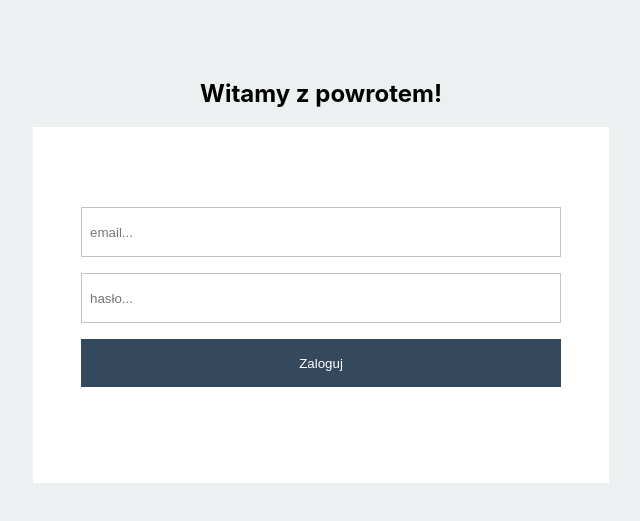
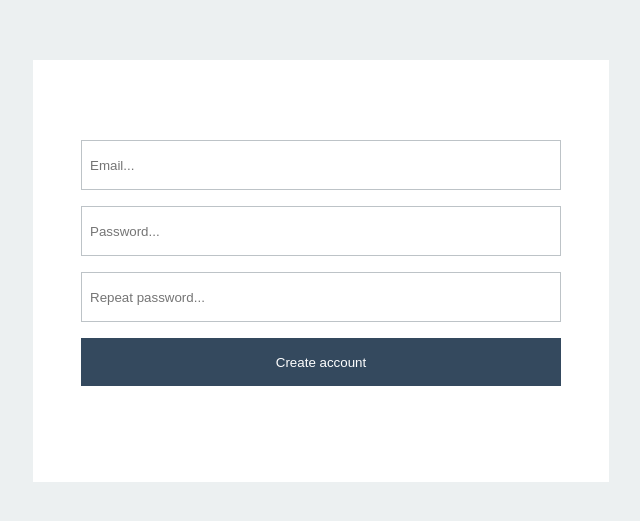
Before and after one commit to SebastianArmata22/timetable, a React (Create React App) app: page /registration in a window 1280 px wide. Shown: the part 129-650 px from the top of the page, without its empty margins (319-959 px from the left). Built offline with nearby package versions, Linux system fonts and the light colour scheme; no server answers.

Commit message:
add style for registartion and add logout

```diff
--- a/package.json
+++ b/package.json
@@ -15,6 +15,7 @@
     "react-dom": "^17.0.2",
     "react-firebase-hooks": "^2.2.0",
     "react-hours": "^1.0.1",
+    "react-router-dom": "^5.2.0",
     "react-scripts": "4.0.3",
     "scheduler-calendar": "^3.1.0",
     "web-vitals": "^1.1.2"
--- a/src/App.js
+++ b/src/App.js
@@ -3,12 +3,23 @@ import Login from './components/login/Login'
 import Account from './components/account/Account'
 import { auth } from './firebase/config'
 import { useAuthState } from 'react-firebase-hooks/auth'
+import { BrowserRouter as Router, Route, Switch } from 'react-router-dom'
+import Registration from './components/registration/Registration'
 
 function App() {
   const [userIsLogged]=useAuthState(auth)
   return (
     <div className="App">
-      {userIsLogged ? <Account /> : <Login />}
+      <Router>
+            <Switch>
+              <Route path="/registration">
+                <Registration />
+              </Route>
+              <Route path="/">
+              {userIsLogged ? <Account /> : <Login />}
+              </Route>
+            </Switch>
+          </Router>
     </div>
   );
 }
--- a/src/components/NavBar/NavBar.js
+++ b/src/components/NavBar/NavBar.js
@@ -1,13 +1,20 @@
 import React, { useState } from 'react'
+import { useHistory } from 'react-router-dom'
 import avatar from '../../assets/img/undraw_profile.svg'
+import { auth } from '../../firebase/config'
 import './navBar.css'
 const NavBar = ({user}) => {
+    const history=useHistory()
     const [showMenu, setShowMenu]=useState(false)
     const changeShowMenu = ()=>{
         setShowMenu(prev=>!prev)
     }
     const logout=()=>{
-
+        auth.signOut().then(() => {
+            history.push("/")
+          }).catch((error) => {
+            console.log(error)
+          });
     }
     return (
         <div className="nav shadow">
--- a/src/components/login/Login.js
+++ b/src/components/login/Login.js
@@ -1,6 +1,7 @@
 import React, { useState } from 'react'
 import { auth } from '../../firebase/config'
 import './login.css'
+import { Link } from 'react-router-dom'
 const Login = () => {
     const [userCredential, setuserCredential]= useState({
         email: "",
@@ -27,7 +28,7 @@ const Login = () => {
         event.preventDefault()
     }
     return (
-        <div className="login">
+    <div className="login">
         <h2>Witamy z powrotem!</h2>
         <form onSubmit={loginSubmit} className="login-form">
             <input name="email" type="email" placeholder="email..." value={userCredential.email}
@@ -36,6 +37,7 @@ const Login = () => {
                 onChange={changeUserCredential}></input>
             <input type="submit" value="Zaloguj"></input>
         </form>
+        <Link to="/registration">Registration</Link>
     </div>
     )
 }
--- a/src/components/registration/Registration.js
+++ b/src/components/registration/Registration.js
@@ -0,0 +1,70 @@
+import React, { useState } from 'react'
+import { useHistory } from 'react-router-dom'
+import { auth } from '../../firebase/config'
+import './registration.scss'
+
+const Registration = () => {
+    const history=useHistory()
+    const [user, setUser]=useState({
+        name: "",
+        lastName: "",
+        email: "",
+        password: "",
+        repeatPassword: ""
+    })
+
+    const changeUser=(event)=>{
+        const {name, value}=event.target
+        setUser(prevState => ({
+            ...prevState,
+            [name]: value
+        }))
+    }
+
+    const registrarion=(event)=>{
+        event.preventDefault()
+        if(user.password===user.repeatPassword){
+            auth.createUserWithEmailAndPassword(user.email, user.password).then(() => {
+                history.push('/')
+
+            })
+            .catch((error) => {
+              var errorCode = error.code;
+              var errorMessage = error.message;
+              console.log(errorCode, errorMessage)
+            });
+        }
+    }
+
+    return (
+            <div className="registration">
+                <form onSubmit={registrarion} className="registration-form">
+                    <input
+                        name="email"
+                        type="email"
+                        placeholder="Email..."
+                        value={user.email}
+                        onChange={changeUser}>
+                    </input>
+                    <input
+                        name="password"
+                        type="password"
+                        placeholder="Password..."
+                        value={user.password}
+                        onChange={changeUser}>
+                    </input>
+                    <input
+                        name="repeatPassword"
+                        type="password"
+                        placeholder="Repeat password..."
+                        value={user.repeatPassword}
+                        onChange={changeUser}>
+                    </input>
+                    <input type="submit" value="Create account"></input>
+                </form>
+
+            </div>
+    )
+}
+
+export default Registration
--- /dev/null
+++ b/src/components/registration/registration.scss
@@ -0,0 +1,43 @@
+.registration{
+    display: flex;
+    align-items: center;
+    justify-content: center;
+    min-height: 100vh;
+    background-color: #ecf0f1;
+    flex-direction: column;
+
+}
+.registration-form{
+    display: flex;
+    flex-direction: column;
+    background-color: #fff;
+}
+.registration-form input{
+    border: 1px solid #bdc3c7;
+    height: 3rem;
+    outline: none;
+    padding: 0 0.5rem;
+    margin-bottom: 1rem;
+}
+.registration-form input[type=submit]{
+    background-color: #34495e;
+    color: #fff;
+    cursor: pointer;
+    border: none;
+}
+.registration-form input[type=submit]:hover{
+    background-color: #2c3e50;
+}
+@media screen and (max-width: 600px){
+    .registration-form{
+        width: 100%;
+        padding: 1rem 3rem;
+    }
+}
+@media screen and (min-width: 600px){
+    .registration-form{
+        width: 30rem;
+        padding: 5rem 3rem;
+
+    }
+}
```
Also changed, not shown: 1 other file (tests, documents, lock files or other folders).
